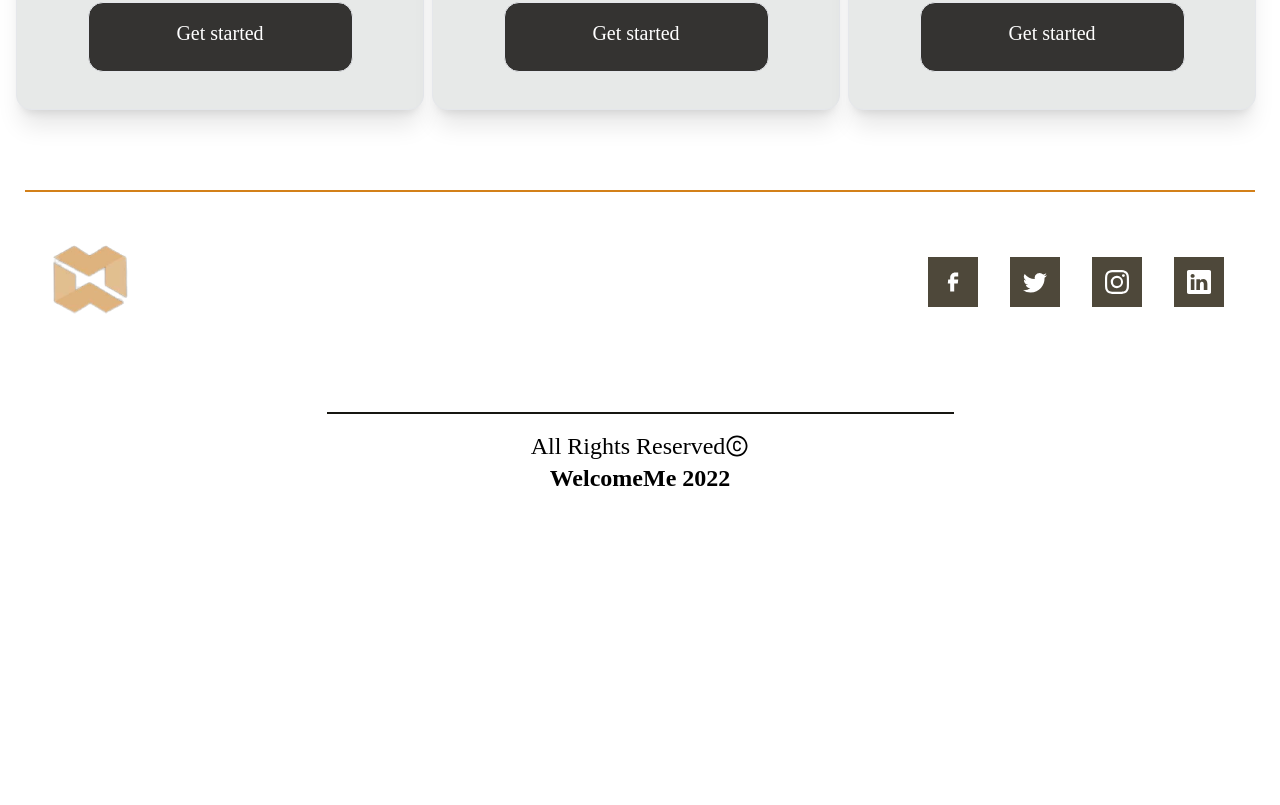
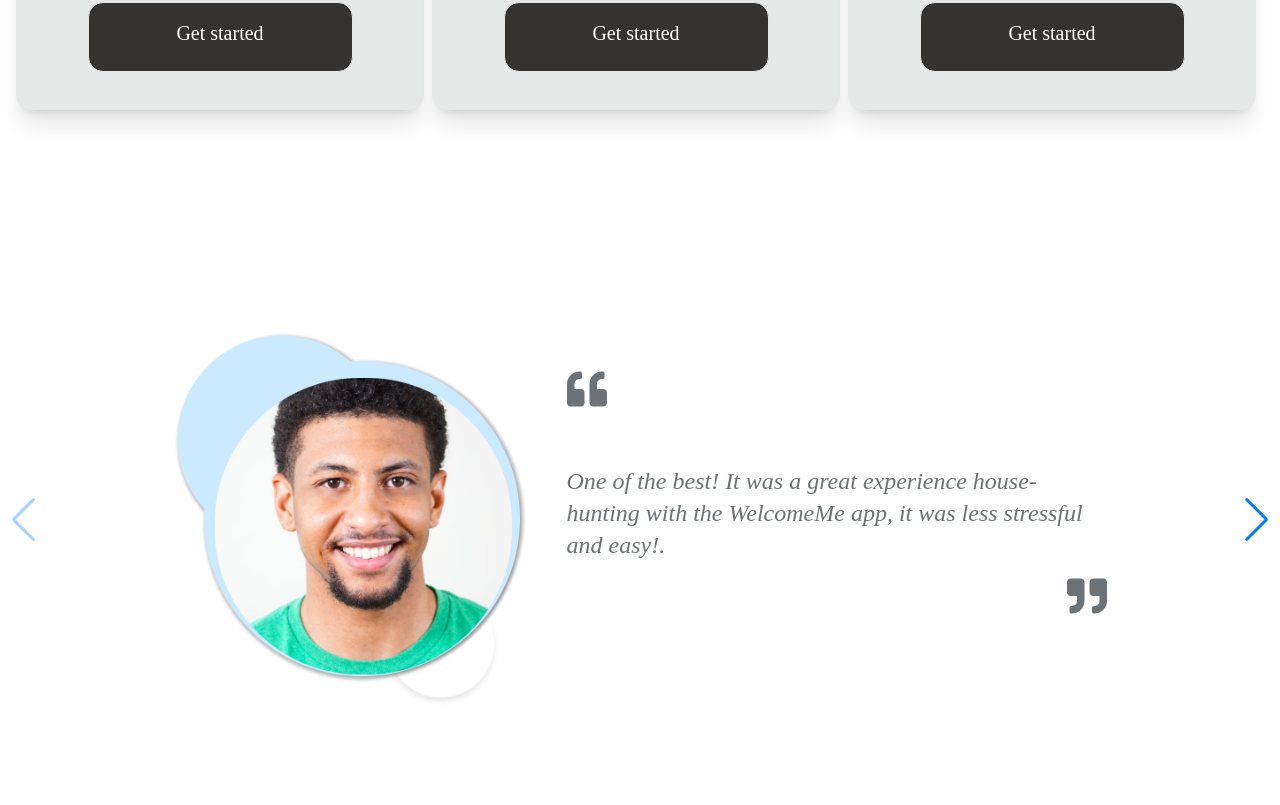
Before and after one commit to Welcomeme-berlin/frontend, a React (Create React App) app: page / in a window 1280 px wide. Shown: the part 1955-2760 px from the top of the page. Before the commit the page ends 2529 px from the top, so only its background shows below. Built offline with nearby package versions, Linux system fonts and the light colour scheme.

Commit message:
testimonial-slides

```diff
--- a/src/components/Landingpage.jsx
+++ b/src/components/Landingpage.jsx
@@ -1,5 +1,4 @@
 import React from "react";
-import House from "../assets/househunt.png";
 import Mastercard from "../assets/logos_mastercard.png";
 import Airbnb from "../assets/Vector.png";
 import Paypal from "../assets/logos_paypal.png";
@@ -9,6 +8,7 @@ import Coinbase from "../assets/Vector-1.png";
 import { FcCheckmark } from "react-icons/fc";
 import Footer from "./Footer";
 import SliderComponent from "./Slider";
+import Testimonials from "./TestimonialSlide";
 
 const Landingpage = () => {
   return (
@@ -157,6 +157,7 @@ const Landingpage = () => {
             </div>
           </div>
         </div>
+        <Testimonials />
         <Footer />
       </div>
     </>
--- /dev/null
+++ b/src/components/TestimonialSlide.jsx
@@ -0,0 +1,59 @@
+import React from "react";
+import { Swiper, SwiperSlide } from "swiper/react";
+import "swiper/css";
+import "swiper/css/navigation";
+import { Navigation } from "swiper";
+import Damilare from "../assets/testimonial.png";
+import { FaQuoteLeft, FaQuoteRight } from "react-icons/fa";
+
+const Testimonials = () => {
+  return (
+    <>
+      <Swiper navigation={true} modules={[Navigation]} className="mySwiper">
+        <SwiperSlide>
+          <div className="flex items-center justify-center my-20">
+            <div className="w-[353px] h-[628px] flex items-center justify-center mr-10">
+              <img src={Damilare} alt="house" />
+            </div>
+            <div className="flex flex-col">
+              <div className="w-24 h-24">
+                <FaQuoteLeft size={40} color="#6D7276" />
+              </div>
+              <div className="w-[540px] h-[111px]">
+                <p className="text-2xl italic text-[#6D7276]">
+                  One of the best! It was a great experience house-hunting with
+                  the WelcomeMe app, it was less stressful and easy!.
+                </p>
+              </div>
+              <div className="w-24 h-24 relative left-[500px]">
+                <FaQuoteRight size={40} color="#6D7276" />
+              </div>
+            </div>
+          </div>
+        </SwiperSlide>
+        <SwiperSlide>
+          <div className="flex items-center justify-center my-20">
+            <div className="w-[353px] h-[628px] flex items-center justify-center mr-10">
+              <img src={Damilare} alt="house" />
+            </div>
+            <div className="flex flex-col">
+              <div className="w-24 h-24">
+                <FaQuoteLeft size={40} color="#6D7276" />
+              </div>
+              <div className="w-[540px] h-[111px]">
+                <p className="text-2xl italic text-[#6D7276]">
+                  One of the best! It was a great experience house-hunting with
+                  the WelcomeMe app, it was less stressful and easy!.
+                </p>
+              </div>
+              <div className="w-24 h-24 relative left-[500px]">
+                <FaQuoteRight size={40} color="#6D7276" />
+              </div>
+            </div>
+          </div>
+        </SwiperSlide>
+      </Swiper>
+    </>
+  );
+};
+export default Testimonials;
```
Also changed, not shown: src/assets/testimonial.png (added).
